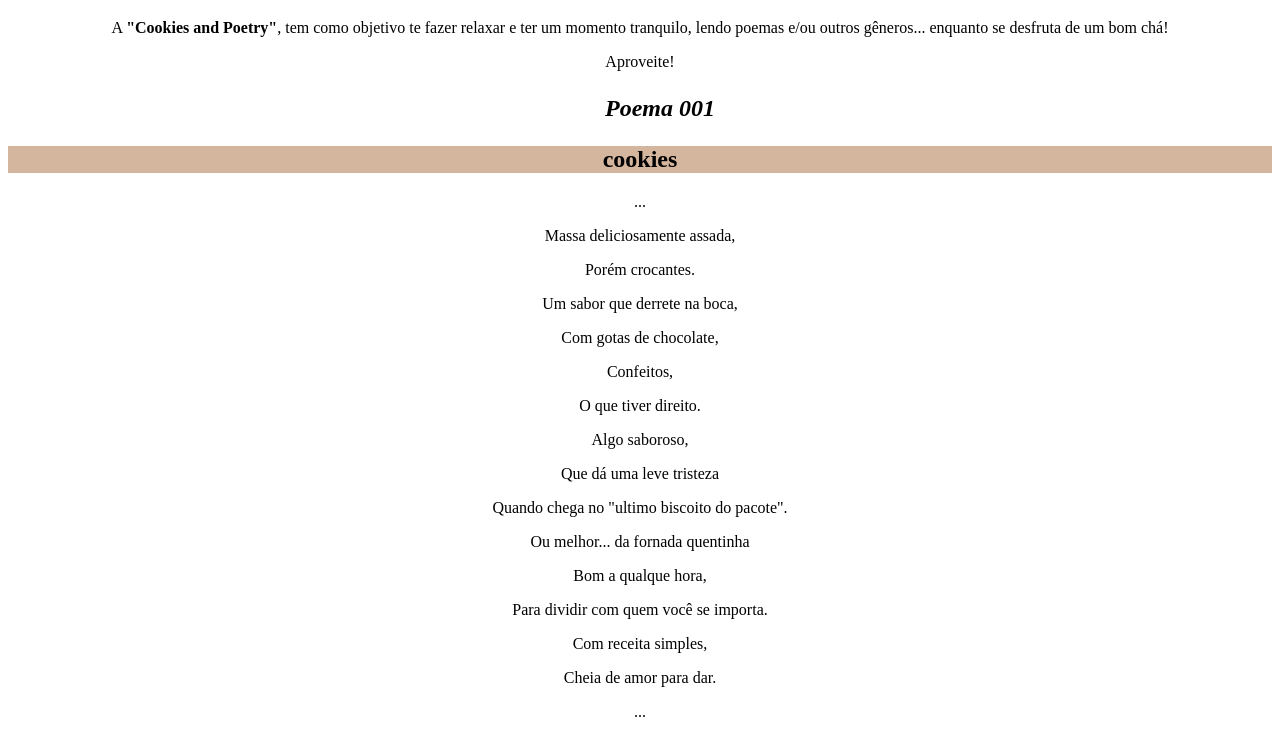
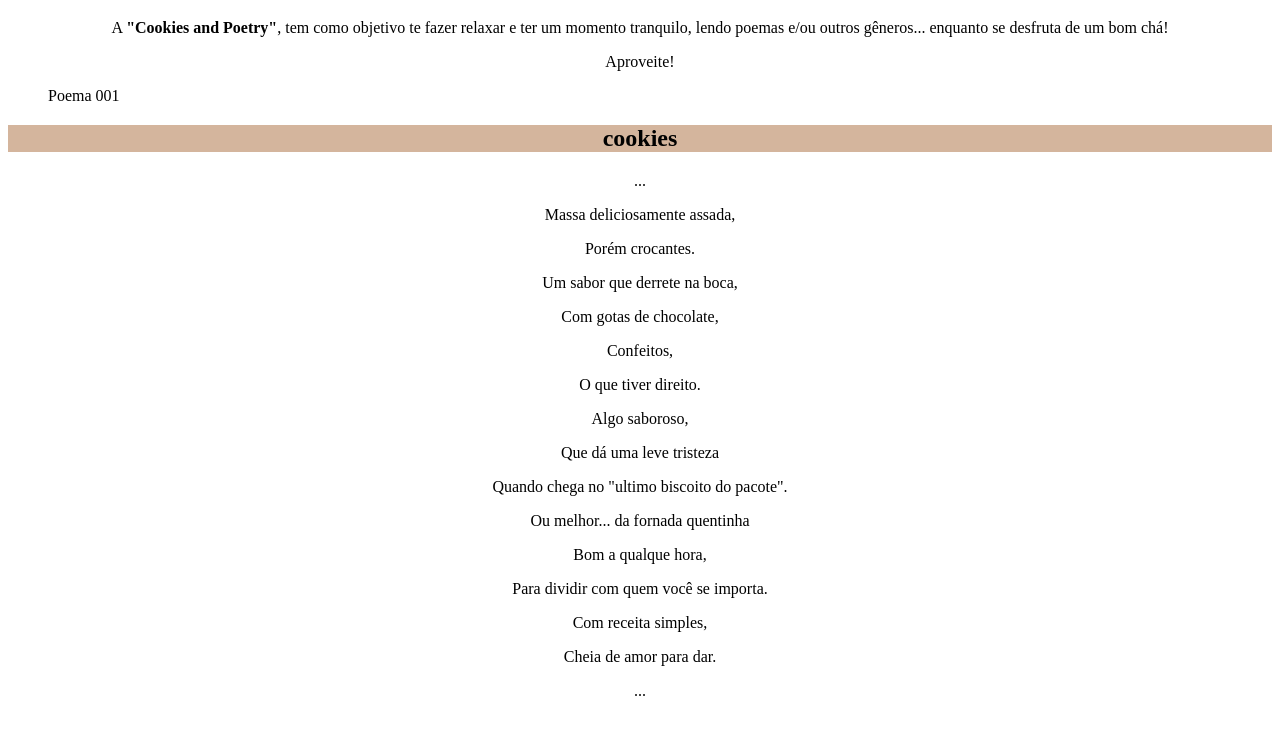
Before and after one commit to kookiejoy/PC-Primeiro-B-AJ, a plain HTML site: page index.html in a window 1280 px wide. Shown: the part 61-800 px from the top of the page. Drawn offline with Linux system fonts and the light colour scheme.

Commit message:
Update index.html

```diff
--- a/index.html
+++ b/index.html
@@ -26,7 +26,7 @@
       <p> A <strong>"Cookies and Poetry"</strong>, tem como objetivo te fazer relaxar e ter um momento tranquilo, lendo poemas e/ou outros gêneros... enquanto se desfruta de um bom chá!</p>
       <p>Aproveite!<p>
 
-  <h2 style=text-align:center> <ul> <em><strong> Poema 001 </em></strong> </ul> </h2 style=text-align:center>
+     <ul>Poema 001 </ul>
 
      <h2 style=text-align:center;background:#D4B59D>cookies</h2>
      <p>...</p>
```
